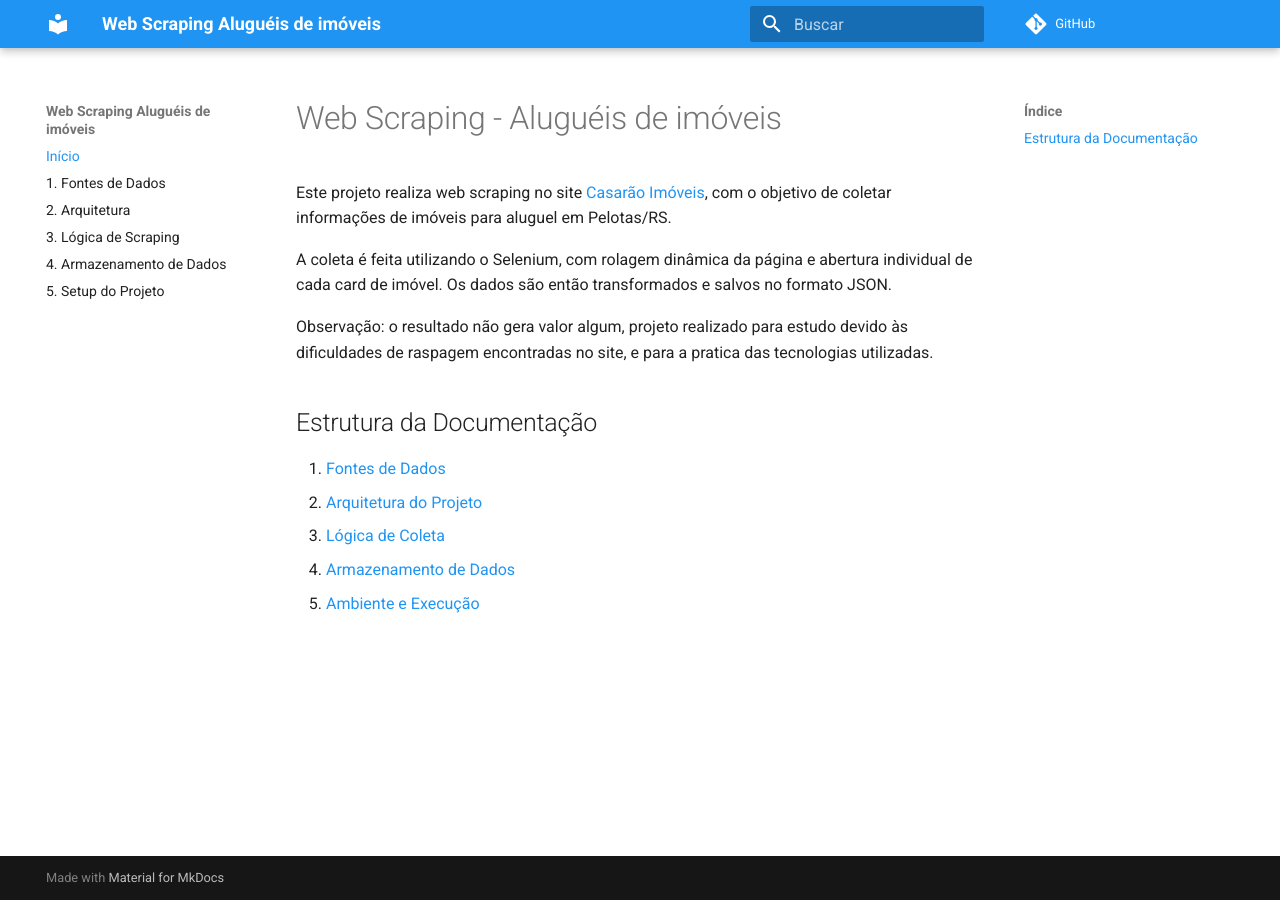
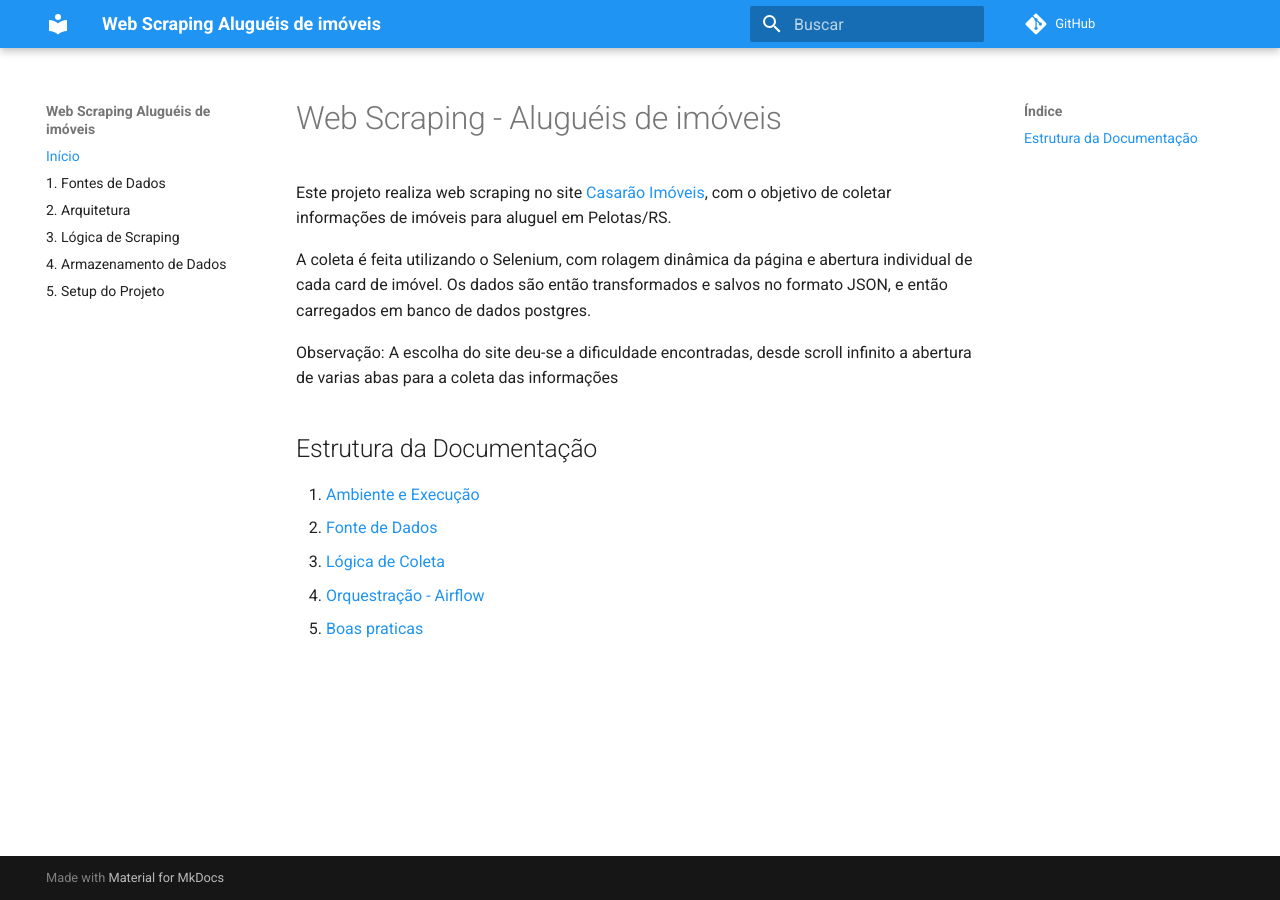
Before and after one commit to lenontorma/webscraping_selenium, an MkDocs documentation site: the page built from docs/index.md, in a window 1280 px wide. Built offline with MkDocs 1.6.1 and Material for MkDocs 9.7.7, drawn with Linux system fonts in a browser that asks for light colours; comment, search, counter and statistics services are not loaded.

Commit message:
docs: alteração na documentaçao

```diff
--- a/docs/index.md
+++ b/docs/index.md
@@ -2,13 +2,13 @@
 
 Este projeto realiza web scraping no site [Casarão Imóveis](https://casaraoimoveis.com.br/imoveis/alugueis/pelotas/todos-os-tipos/), com o objetivo de coletar informações de imóveis para aluguel em Pelotas/RS.
 
-A coleta é feita utilizando o Selenium, com rolagem dinâmica da página e abertura individual de cada card de imóvel. Os dados são então transformados e salvos no formato JSON.
+A coleta é feita utilizando o Selenium, com rolagem dinâmica da página e abertura individual de cada card de imóvel. Os dados são então transformados e salvos no formato JSON, e então carregados em banco de dados postgres.
 
-Observação: o resultado não gera valor algum, projeto realizado para estudo devido às dificuldades de raspagem encontradas no site, e para a pratica das tecnologias utilizadas.
+Observação: A escolha do site deu-se a dificuldade encontradas, desde scroll infinito a abertura de varias abas para a coleta das informações
 ## Estrutura da Documentação
 
-1. [Fontes de Dados](1_data_sources.md)
-2. [Arquitetura do Projeto](2_architecture.md)
+1. [Ambiente e Execução](1_setup.md)
+2. [Fonte de Dados](2_data_sources.md)
 3. [Lógica de Coleta](3_scraping_logic.md)
-4. [Armazenamento de Dados](4_data_storage.md)
-5. [Ambiente e Execução](5_setup.md)
+4. [Orquestração - Airflow](4_airflow.md)
+5. [Boas praticas](5_boas_praticas.md)
```
Also changed, not shown: docs/1_setup.md (renamed from docs/5_setup.md), docs/2_data_sources.md (renamed from docs/1_data_sources.md), docs/4_airflow.md (renamed from docs/2_architecture.md), docs/5_boas_praticas.md (renamed from docs/4_data_storage.md).
